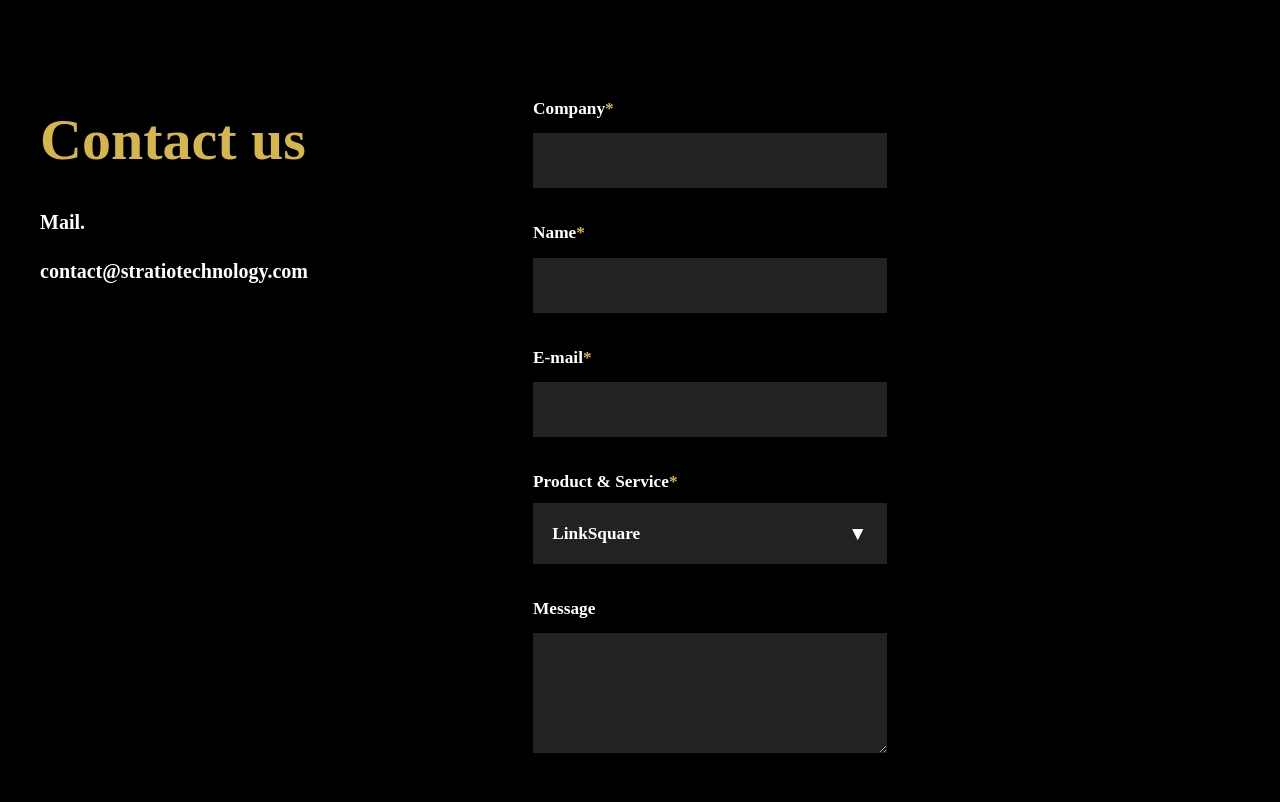
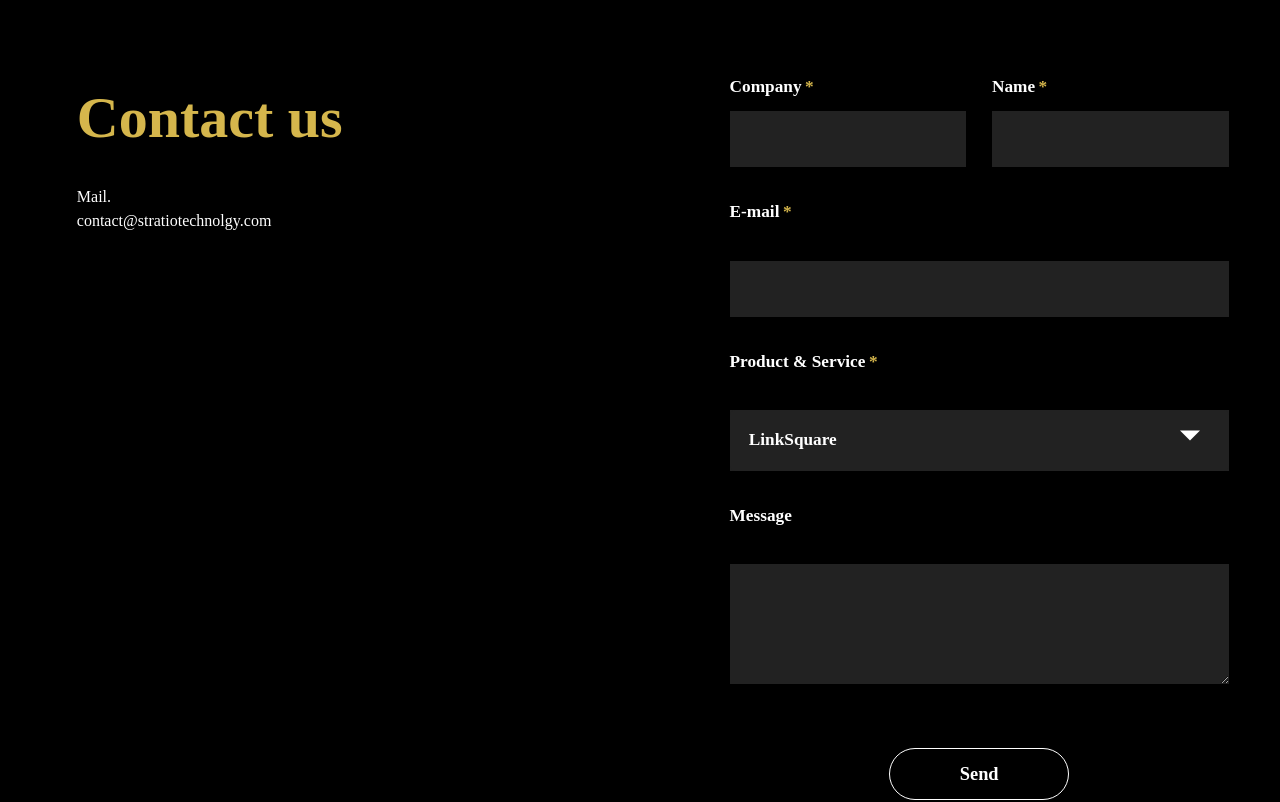
Before and after one commit to MoeThetPanHnin/stratiohomepage, a React (Vite) app: page /contact in a window 1280 px wide. Shown: the part 1360-2162 px from the top of the page. Built offline with nearby package versions, Linux system fonts and the light colour scheme.

Commit message:
contact update

```diff
--- a/src/Contact.css
+++ b/src/Contact.css
@@ -538,3 +538,28 @@
     font-size: 0.85rem;
   }
 }
+
+/* --- Desktop 50/50 contact layout --- */
+@media (min-width: 900px) {
+  .contact-form-section {
+    display: flex !important;
+    flex-direction: row !important;
+    justify-content: space-between;
+    align-items: flex-start;
+    gap: 3vw;
+  }
+
+  .contact-info,
+  .contact-form-wrapper {
+    flex: 0 0 50% !important;
+    max-width: 50% !important;
+  }
+}
+
+@media (min-width: 900px) {
+  .contact-form-section {
+    max-width: 1400px !important;
+    padding: 3rem 6vw !important;
+    margin: 0 auto 100px auto !important;
+  }
+}
--- a/src/Contact.jsx
+++ b/src/Contact.jsx
@@ -33,10 +33,6 @@ function Contact() {
     };
   }, [dropdownOpen]);
 
-  useEffect(() => {
-    window.scrollTo(0, 0);
-  }, []);
-
   const handleChange = (e) => {
     setFormData({ ...formData, [e.target.name]: e.target.value });
   };
@@ -46,10 +42,20 @@ function Contact() {
     setDropdownOpen(false);
   };
 
+  const handleDropdownKeyDown = (e) => {
+    if (e.key === 'Enter' || e.key === ' ') {
+      setDropdownOpen((open) => !open);
+      e.preventDefault();
+    } else if (e.key === 'Escape') {
+      setDropdownOpen(false);
+    }
+  };
+
   const handleSubmit = (e) => {
     e.preventDefault();
     alert('Form submitted');
   };
+
 
   return (
     <div className="contact-root">
@@ -99,79 +105,36 @@ function Contact() {
         </div>
       </div>
 
-      {/* Contact Form Section */}
-      <div className="contact-form-section">
-        {/* Contact Info */}
+
+     {/* Contact Section */}
+     <section className="contact">
      <div className="contact-info">
        <h2 className="contact-form-title">Contact us</h2>
-          <div className="contact-info-mail">
-            <p className="contact-info-label">Mail.</p>
-            <p className="contact-info-email">contact@stratiotechnology.com</p>
+
+       <div classname="mail">Mail.</div>
+       <div classname="mail-address">contact@stratiotechnolgy.com</div>
+     </div>
+     <form className="contact-form" onSubmit={handleSubmit} autoComplete="off">
+       <div className="form-group">
+         <div style={{ flex: 1 }}>
+           <label className="required" htmlFor="company">Company</label>
+           <input id="company" name="company" value={formData.company} onChange={handleChange} required />
+         </div>
+         <div style={{ flex: 1 }}>
+           <label className="required" htmlFor="name">Name</label>
+           <input id="name" name="name" value={formData.name} onChange={handleChange} required />
          </div>
        </div>
-
-        {/* Contact Form */}
-        <div className="contact-form-wrapper">
-          <form onSubmit={handleSubmit} className="contact-form">
-            <div className="contact-form-row">
-              <div className="contact-form-field">
-                <label className="contact-form-label">
-                  Company<span className="contact-form-required">*</span>
-                </label>
-                <input
-                  name="company"
-                  value={formData.company}
-                  onChange={handleChange}
-                  required
-                  className="contact-form-input"
-                />
-              </div>
-              <div className="contact-form-field">
-                <label className="contact-form-label">
-                  Name<span className="contact-form-required">*</span>
-                </label>
-                <input
-                  name="name"
-                  value={formData.name}
-                  onChange={handleChange}
-                  required
-                  className="contact-form-input"
-                />
-              </div>
-            </div>
-
-            <div className="contact-form-field">
-              <label className="contact-form-label">
-                E-mail<span className="contact-form-required">*</span>
-              </label>
-              <input
-                type="email"
-                name="email"
-                value={formData.email}
-                onChange={handleChange}
-                required
-                className="contact-form-input"
-              />
-            </div>
-
-            <div className="contact-form-field">
-              <label className="contact-form-label">
-                Product & Service<span className="contact-form-required">*</span>
-              </label>
+       <label className="required" htmlFor="email">E-mail</label>
+       <input id="email" type="email" name="email" value={formData.email} onChange={handleChange} required />
+       <label className="required" htmlFor="service">Product & Service</label>
        {/* Custom Dropdown Start */}
        <div
          className={`custom-dropdown${dropdownOpen ? ' open' : ''}`}
          ref={dropdownRef}
          tabIndex={0}
          onClick={() => setDropdownOpen((open) => !open)}
-                onKeyDown={(e) => {
-                  if (e.key === 'Enter' || e.key === ' ') {
-                    setDropdownOpen((open) => !open);
-                    e.preventDefault();
-                  } else if (e.key === 'Escape') {
-                    setDropdownOpen(false);
-                  }
-                }}
+         onKeyDown={handleDropdownKeyDown}
          aria-haspopup="listbox"
          aria-expanded={dropdownOpen}
          role="button"
@@ -179,7 +142,7 @@ function Contact() {
        >
          <div className="custom-dropdown-selected">
            {formData.service}
-                  <span className="custom-dropdown-arrow">{dropdownOpen ? '▲' : '▼'}</span>
+           <span className="custom-dropdown-arrow"><img src="/img/Arrow Drop Down.svg" alt="Arrow" className="arrow" /></span>
          </div>
          {dropdownOpen && (
            <ul className="custom-dropdown-list" role="listbox">
@@ -199,33 +162,14 @@ function Contact() {
          )}
        </div>
        {/* Custom Dropdown End */}
+       <label htmlFor="message">Message</label>
+       <textarea id="message" name="message" value={formData.message} onChange={handleChange}></textarea>
+       <button type="submit">Send</button>
+     </form>
+   </section>
    </div>
 
-            <div className="contact-form-field">
-              <label className="contact-form-label">
-                Message
-              </label>
-              <textarea
-                name="message"
-                value={formData.message}
-                onChange={handleChange}
-                rows={5}
-                className="contact-form-textarea"
-              />
-            </div>
 
-            <div className="contact-form-submit-row">
-              <button
-                type="submit"
-                className="contact-form-submit-btn"
-              >
-                Send
-              </button>
-            </div>
-          </form>
-        </div>
-      </div>
-    </div>
   );
 }
 
--- a/src/Home.css
+++ b/src/Home.css
@@ -310,7 +310,7 @@
   }
   .contact-form-title {
     font-size: 1.5rem;
-    color: #f1be14;
+    color: #D5B64C;
     font-weight: bold;
     margin-bottom: 2rem;
     text-align: center !important;
```
Lines whose indentation alone changed are shown as unchanged.
